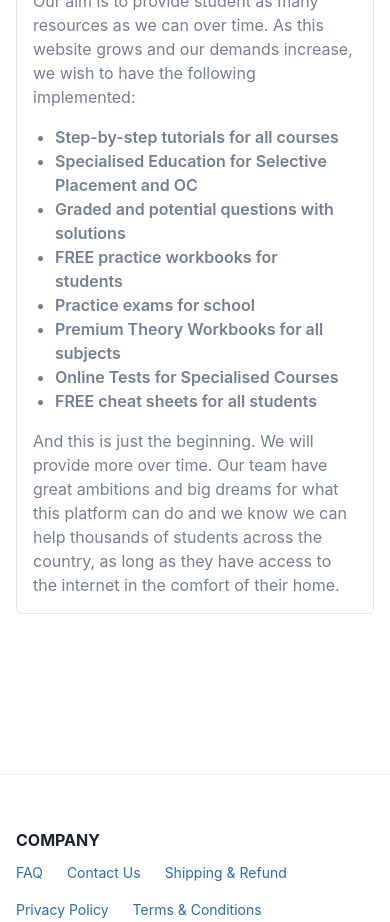
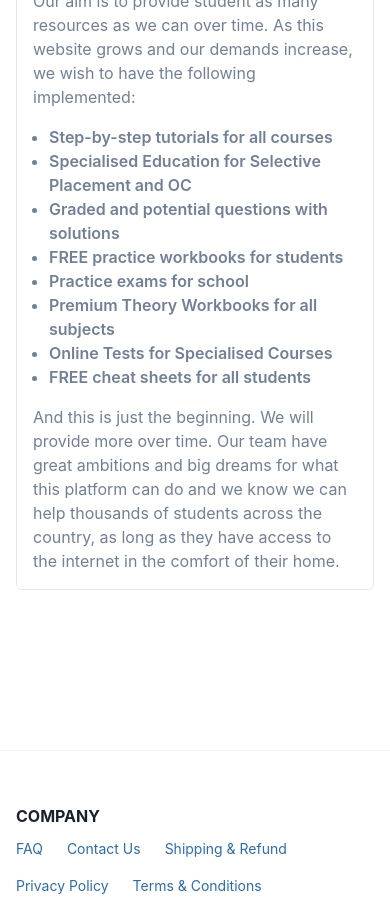
Before and after one commit to livelifedev/home-edvantage, a Next.js app: page /about in a window 390 px wide. Shown: the part 2060-2982 px from the top of the page. Built offline with nearby package versions, Linux system fonts and the light colour scheme.

Commit message:
fixed about list responsiveness

```diff
--- a/pages/about.js
+++ b/pages/about.js
@@ -105,7 +105,7 @@ export default function About() {
                 time. As this website grows and our demands increase, we wish to
                 have the following implemented:
               </Text>
-              <UnorderedList w="72" pl="1" fontWeight="semibold">
+              <UnorderedList pl={["4", "8"]} fontWeight="semibold">
                 <ListItem>Step-by-step tutorials for all courses</ListItem>
                 <ListItem>
                   Specialised Education for Selective Placement and OC
```
